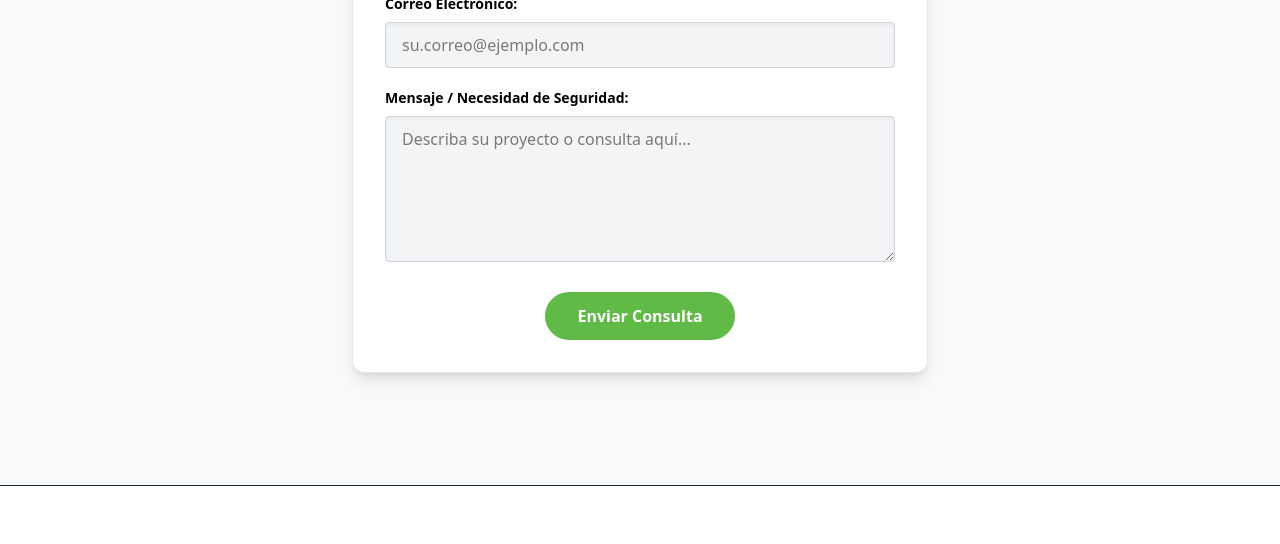
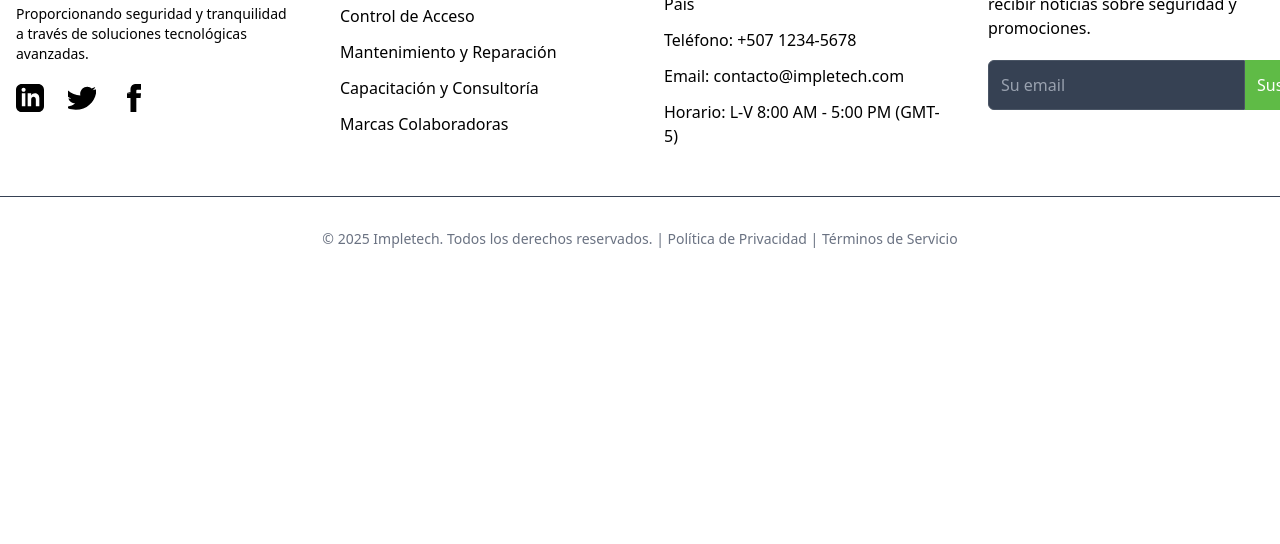
Before and after one commit to Richacosta06/impletech, an Astro site: page / in a window 1280 px wide. Shown: the part 4287-4831 px from the top of the page. After the commit the page ends 4600 px from the top, so only its background shows below. Built offline with nearby package versions, Linux system fonts and the light colour scheme; Astro itself is replaced by a stand-in of ours.

```diff
--- a/src/components/Contact.astro
+++ b/src/components/Contact.astro
@@ -61,7 +61,7 @@
       </a>
     </div>
     <!-- Contact Form -->
-    <div
+    <!-- <div
       class="mt-16 bg-white text-impletech-dark-text p-8 rounded-xl shadow-lg max-w-xl mx-auto border border-gray-200 animate-fade-in"
       style="animation-delay: 0.6s;"
     >
@@ -113,7 +113,7 @@
             placeholder="Describa su proyecto o consulta aquí..."
             aria-label="Mensaje"></textarea>
         </div>
-        <!-- CAPTCHA/Honeypot Placeholder -->
+        CAPTCHA/Honeypot Placeholder
         <div class="mb-4 hidden">
           <label for="honeypot-v4" class="sr-only">No llene este campo</label>
           <input type="text" id="honeypot-v4" name="honeypot" />
@@ -125,6 +125,6 @@
           Enviar Consulta
         </button>
       </form>
-    </div>
+    </div> -->
   </div>
 </section>
```
